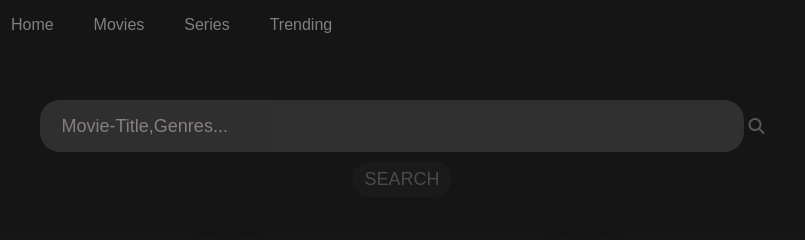
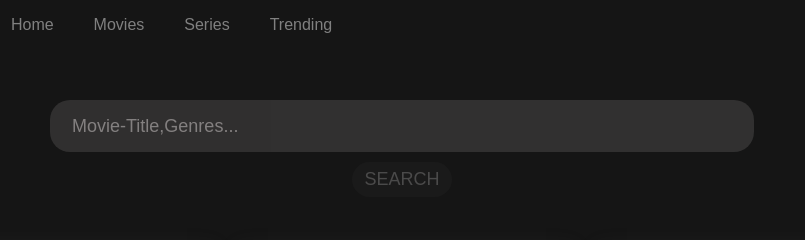
Before and after one commit to SuryasnigdhaGhosh/MUVis, a plain HTML site: page Movies.html in a window 1280 px wide. Shown: the top 240 px of the page, 238-1043 px from the left. Drawn offline with Linux system fonts and the light colour scheme.

Commit message:
Update Movies.html

```diff
--- a/Movies.html
+++ b/Movies.html
@@ -3,7 +3,7 @@
 <head>
     <meta charset="UTF-8">
     <meta http-equiv="X-UA-Compatible" content="IE=edge">
-    <meta name="viewport" content="width=device-width, initial-scale=1.0">
+    <meta name="viewport" content="width=device-width, initial-scale=1.0, user-scalable=yes">
     <link rel="stylesheet" href="stlye.css">
     <link href="https://fonts.googleapis.com/css2?family=Lobster&family=Roboto:wght@100&display=swap" rel="stylesheet">
     <link rel="stylesheet" href="https://cdnjs.cloudflare.com/ajax/libs/font-awesome/6.2.0/css/all.min.css">
@@ -52,7 +52,7 @@
         <div class="container">
 
             <div class="search-movies-container">
-                <input  id="search-movies" type="text" action="/action_page.php" placeholder="    Movie-Title,Genres..."><i id="search-icon-movies" class="fa-solid fa-magnifying-glass"></i>
+                <input  id="search-movies" type="text" action="/action_page.php" placeholder="    Movie-Title,Genres...">
                 <div><button class="search-button-movies">SEARCH</button></div>
             </div>
              <!-- testimonial -->
@@ -228,6 +228,7 @@
             <a id="icon" class="fa-brands fa-instagram"></a>
             <a id="icon" class="fa-brands fa-whatsapp"></a>
             <a id="icon" class="fa-brands fa-twitter"></a>
+
         </div>
         <ul class="footer-link">
             <li class="footer-link-wrapper">Audio Description</li>
```
